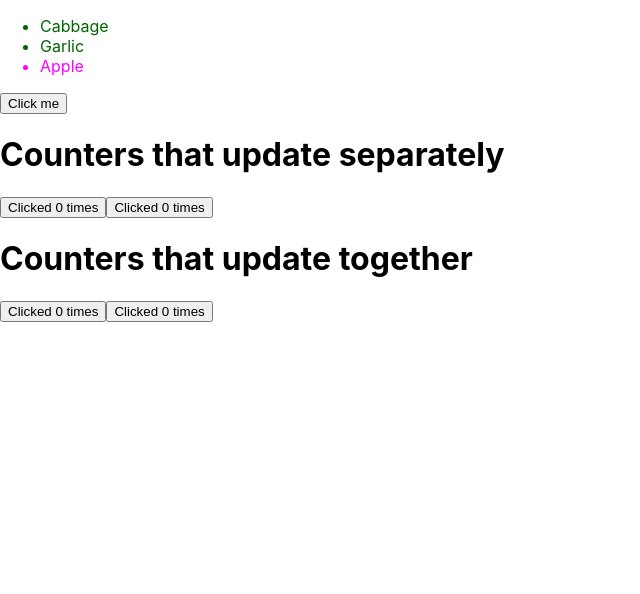
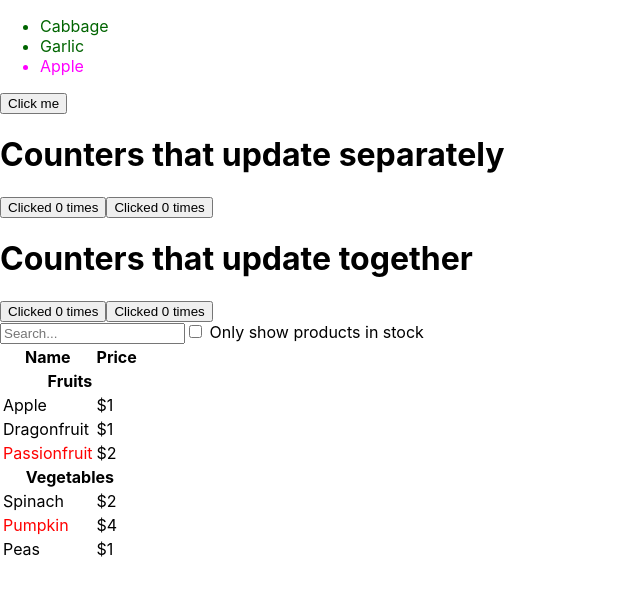
Before and after one commit to yatomiyoshi/practice-react1, a React (Create React App) app: page / in a window 1280 px wide. Shown: the top 594 px of the page, without its empty margins (0-640 px from the left). Built offline with nearby package versions, Linux system fonts and the light colour scheme.

Commit message:
Add react sample

```diff
--- a/src/App.js
+++ b/src/App.js
@@ -2,6 +2,7 @@
 import Example1 from "./react-dev/Example1";
 import MyApp1 from "./react-dev/Example2";
 import MyApp2 from "./react-dev/Example3";
+import ProductApp from "./react-dev/Example4";
 
 function App() {
   return (
@@ -10,6 +11,7 @@
       <Example1 />
       <MyApp1 />
       <MyApp2 />
+      <ProductApp />
     </>
   );
 }
--- /dev/null
+++ b/src/react-dev/Example4.js
@@ -0,0 +1,89 @@
+const ProductCategoryRow = ({ category }) => {
+  return (
+    <tr>
+      <th colSpan="2">{category}</th>
+    </tr>
+  );
+};
+
+const ProductRow = ({ product }) => {
+  const name = product.stocked ? (
+    product.name
+  ) : (
+    <span style={{ color: "red" }}>{product.name}</span>
+  );
+
+  return (
+    <tr>
+      <td>{name}</td>
+      <td>{product.price}</td>
+    </tr>
+  );
+};
+
+const ProductTable = ({ products }) => {
+  const rows = [];
+  let lastCategory = null;
+
+  products.forEach((product) => {
+    if (product.category !== lastCategory) {
+      rows.push(
+        <ProductCategoryRow
+          category={product.category}
+          key={product.category}
+        />
+      );
+    }
+    rows.push(<ProductRow product={product} key={product.name} />);
+    lastCategory = product.category;
+  });
+
+  return (
+    <table>
+      <thead>
+        <tr>
+          <th>Name</th>
+          <th>Price</th>
+        </tr>
+      </thead>
+      <tbody>{rows}</tbody>
+    </table>
+  );
+};
+
+const SearchBar = () => {
+  return (
+    <form>
+      <input type="text" placeholder="Search..." />
+      <label>
+        <input type="checkbox" />
+        {"  "}
+        Only show products in stock
+      </label>
+    </form>
+  );
+};
+
+const FilterableProductTable = ({ products }) => {
+  return (
+    <div>
+      <SearchBar />
+      <ProductTable products={products} />
+    </div>
+  );
+};
+
+const PRODUCTS = [
+  { category: "Fruits", price: "$1", stocked: true, name: "Apple" },
+  { category: "Fruits", price: "$1", stocked: true, name: "Dragonfruit" },
+  { category: "Fruits", price: "$2", stocked: false, name: "Passionfruit" },
+  { category: "Vegetables", price: "$2", stocked: true, name: "Spinach" },
+  { category: "Vegetables", price: "$4", stocked: false, name: "Pumpkin" },
+  { category: "Vegetables", price: "$1", stocked: true, name: "Peas" },
+];
+
+const ProductApp = () => {
+  return <FilterableProductTable products={PRODUCTS} />;
+};
+
+export default ProductApp;
```
